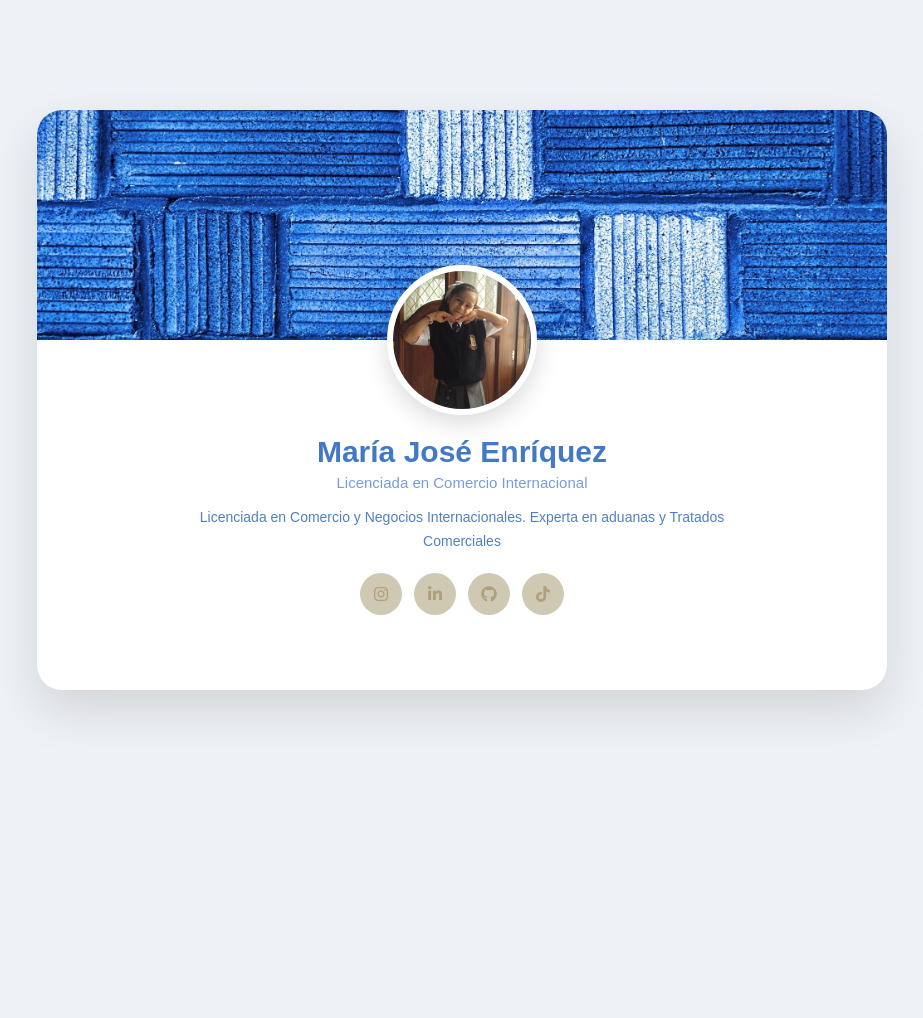
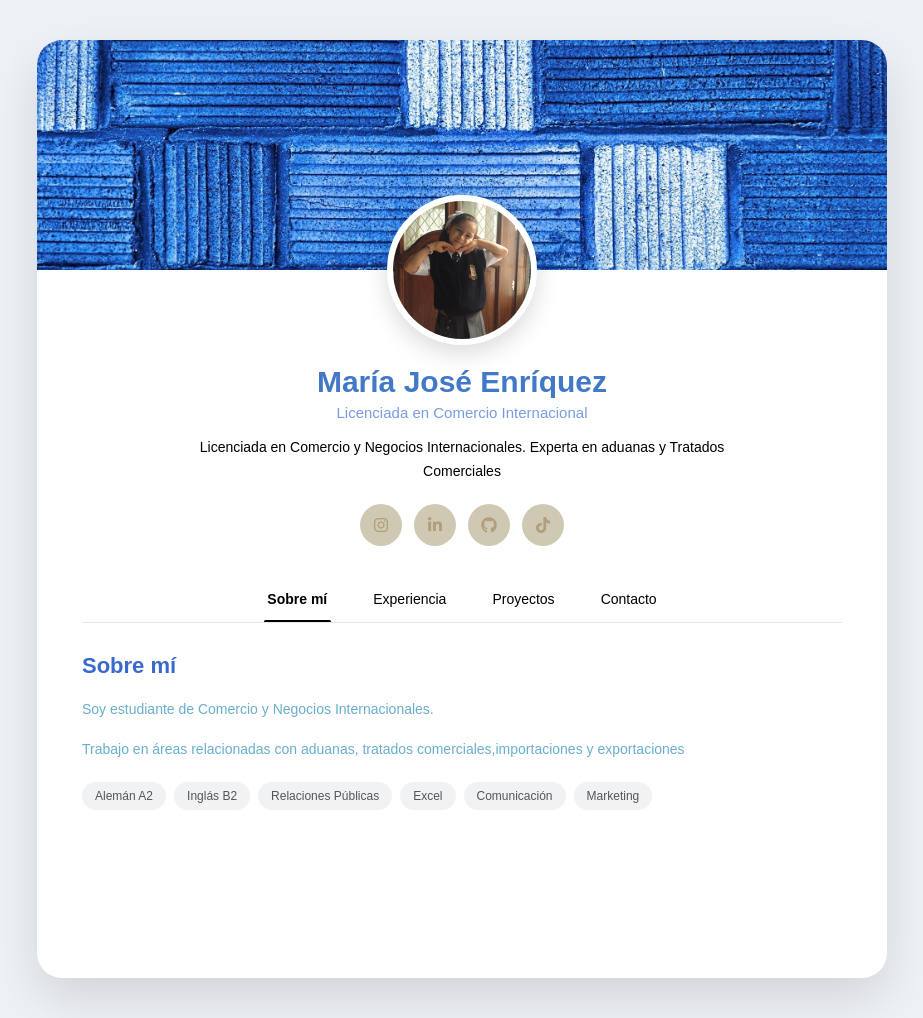
Before and after one commit to mjenriquez001-debug/actividades-dw-majoenriquez, a plain HTML site: page perfil-majoenriquez/index.html in a window 1280 px wide. Shown: the whole page, without its empty margins (178-1101 px from the left). Before the commit the page ends 800 px from the top, so only its background shows below. Drawn offline with Linux system fonts and the light colour scheme.

Commit message:
E1 update1 Majo 05 oct

```diff
--- a/perfil-majoenriquez/index.html
+++ b/perfil-majoenriquez/index.html
@@ -60,28 +60,118 @@
             <div class="social-links">
 
                 <!-- Instagram -->
-                <a href="#" target="_blank" aria-label="Instagram">
+                <a href="https://www.instagram.com/?hl=es" target="_blank" aria-label="Instagram">
                     <i class="fa-brands fa-instagram"></i>
                 </a>
 
                 <!-- LinkedIn -->
-                <a href="#" target="_blank" aria-label="LinkedIn">
+                <a href="https://mx.linkedin.com/" target="_blank" aria-label="LinkedIn">
                     <i class="fa-brands fa-linkedin-in"></i>
                 </a>
 
                 <!-- GitHub -->
-                <a href="#" target="_blank" aria-label="GitHub">
+                <a href="https://github.com/mjenriquez001-debug" target="_blank" aria-label="GitHub">
                     <i class="fa-brands fa-github"></i>
                 </a>
 
            <!-- TikTok -->
-<a href="#" target="_blank" aria-label="TikTok">
+<a href="https://www.tiktok.com/es/" target="_blank" aria-label="TikTok">
     <i class="fa-brands fa-tiktok"></i>
 </a>
 
             </div>
 
+    <!--NAVEGACIÓN PRINCIPAL DE LA TARJETA-->
+    <nav class="tabs">
+                <button class="tab active" data-section="about">
+                    Sobre mí
+                </button>
+
+                <button class="tab" data-section="experience">
+                    Experiencia
+                </button>
+
+                <button class="tab" data-section="projects">
+                    Proyectos
+                </button>
+
+                <button class="tab" data-section="contact">
+                    Contacto
+                </button>
+
+            </nav>
+
+    <!--Contenido de las secciones: Sobre mí, Experiencia, Proyectos, Contacto-->
+
+    <div class="content">
+<!--Sección de "Sobre mí"-->
+ <section id="about" class="tab-content active">
+
+        <h3>Sobre mí</h3>
+
+            <p>
+                        Soy estudiante de Comercio y Negocios Internacionales.
+                    </p>
+
+                    <p>
+                        Trabajo en áreas relacionadas con aduanas,
+                        tratados comerciales,importaciones
+                        y exportaciones
+                    </p>
+
+                    <div class="skills">
+
+                        <span>Alemán A2</span>
+                        <span>Inglás B2</span>
+                        <span>Relaciones Públicas</span>
+                        <span>Excel</span>
+                        <span>Comunicación</span>
+                        <span>Marketing</span>
+
+                    </div>
+
+                </section>
+
+
+    <!--Sección Experiencia-->
+    <section id="experience" class="tab-content">
+
+        <h3>Experiencia</h3>
+
+    <div class="experience-item">
+
+    <span class="experience-date">
+    Estudiante
+        </span>
+
+    <h4>Formación Aduanera</h4>
+
+        <p> Gestión de procesos de importación y exportación,
+            logística internacional y desarrollo de negocios
+            globales. </p>
+
+                    </div>
+
+
+                    <div class="experience-item">
+
+                        <span class="experience-date">
+                            Comercio y Negocios Internacionales
+                        </span>
+
+                        <h4>Análisis y ejecución de estrategias de comercio internacional</h4>
+
+                        <p>Planeación y desarrollo de operaciones de comercio exterior,
+                            negocios internacionales y cadenas de suministro.</p>
+
+                    </div>
+
+                </section>
+
+    </div>
+
     </section>
+
 </main>
 
 
--- a/perfil-majoenriquez/style.css
+++ b/perfil-majoenriquez/style.css
@@ -100,7 +100,7 @@
 .profile-description {
     max-width: 600px;
     margin: 0 auto 20px;
-    color: #4f80c4;
+    color: #000000;
     line-height: 1.7;
     font-size: 14px;
 }
@@ -135,3 +135,137 @@
     background: #e6ab78;
     color: #796945;
 }
+
+.tabs {
+    display: flex;
+    justify-content: center;
+    gap: 10px;
+    border-bottom: 1px solid #e7e7e7;
+    margin-bottom: 30px;
+    overflow-x: auto;
+}
+
+
+.tab {
+    border: none;
+    background: transparent;
+    padding: 15px 18px;
+    font-family: inherit;
+    font-size: 14px;
+    font-weight: 500;
+    color: #000000;
+    cursor: pointer;
+    position: relative;
+    white-space: nowrap;
+    transition: color 0.3s ease;
+}
+
+
+.tab:hover {
+    color: #000000;
+}
+
+/* Pestaña activa */
+
+.tab.active {
+    color: #000000;
+    font-weight: 600;
+}
+/* Línea debajo de la pestaña activa */
+
+.tab.active::after {
+    content: "";
+    position: absolute;
+    bottom: -1px;
+    left: 15%;
+    width: 70%;
+    height: 3px;
+    background: #000000;
+    border-radius: 5px;
+}
+
+.content {
+    min-height: 280px;
+    text-align: left;
+}
+
+/*SECCIONES*/
+
+.tab-content {
+    display: none;
+    animation: contentAppear 0.4s ease;
+}
+
+.tab-content.active {
+    display: block;
+}
+
+@keyframes contentAppear {
+
+    from {
+        opacity: 0;
+        transform: translateY(10px);
+    }
+
+    to {
+        opacity: 1;
+        transform: translateY(0);
+    }
+
+}
+
+/* Títulos */
+
+.tab-content h3 {
+    font-size: 22px;
+    margin-bottom: 18px;
+    color: #3a69ce;
+}
+
+/* Párrafos */
+
+.tab-content p {
+    font-size: 14px;
+    line-height: 1.8;
+    color: #69aecc;
+    margin-bottom: 15px;
+}
+
+/*SKILLS*/
+.skills {
+    display: flex;
+    flex-wrap: wrap;
+    gap: 8px;
+    margin-top: 20px;
+}
+
+.skills span {
+    background: #f1f2f4;
+    padding: 7px 13px;
+    border-radius: 20px;
+    font-size: 12px;
+    color: #555;
+}
+
+/*Experiencia Laboral*/
+.experience-item {
+    border-left: 3px solid #222;
+    padding-left: 20px;
+    margin-bottom: 25px;
+}
+
+
+.experience-date {
+    font-size: 12px;
+    font-weight: 600;
+    color: #888;
+    text-transform: uppercase;
+    letter-spacing: 1px;
+}
+
+
+.experience-item h4 {
+    font-size: 16px;
+    margin: 5px 0 8px;
+    color: #222;
+}
```
Also changed, not shown: perfil-majoenriquez/script.js (added, +14 -0 lines).
